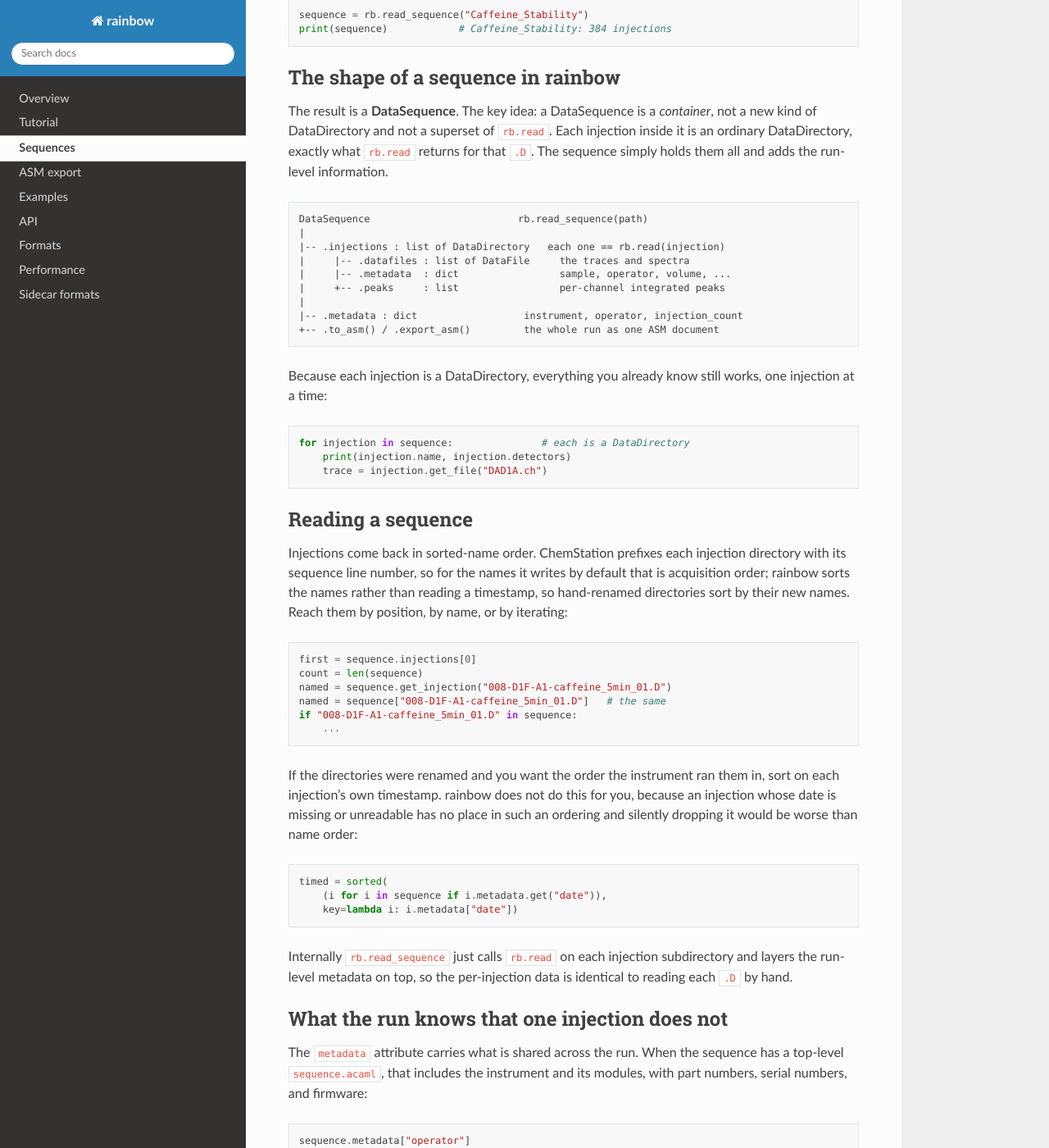
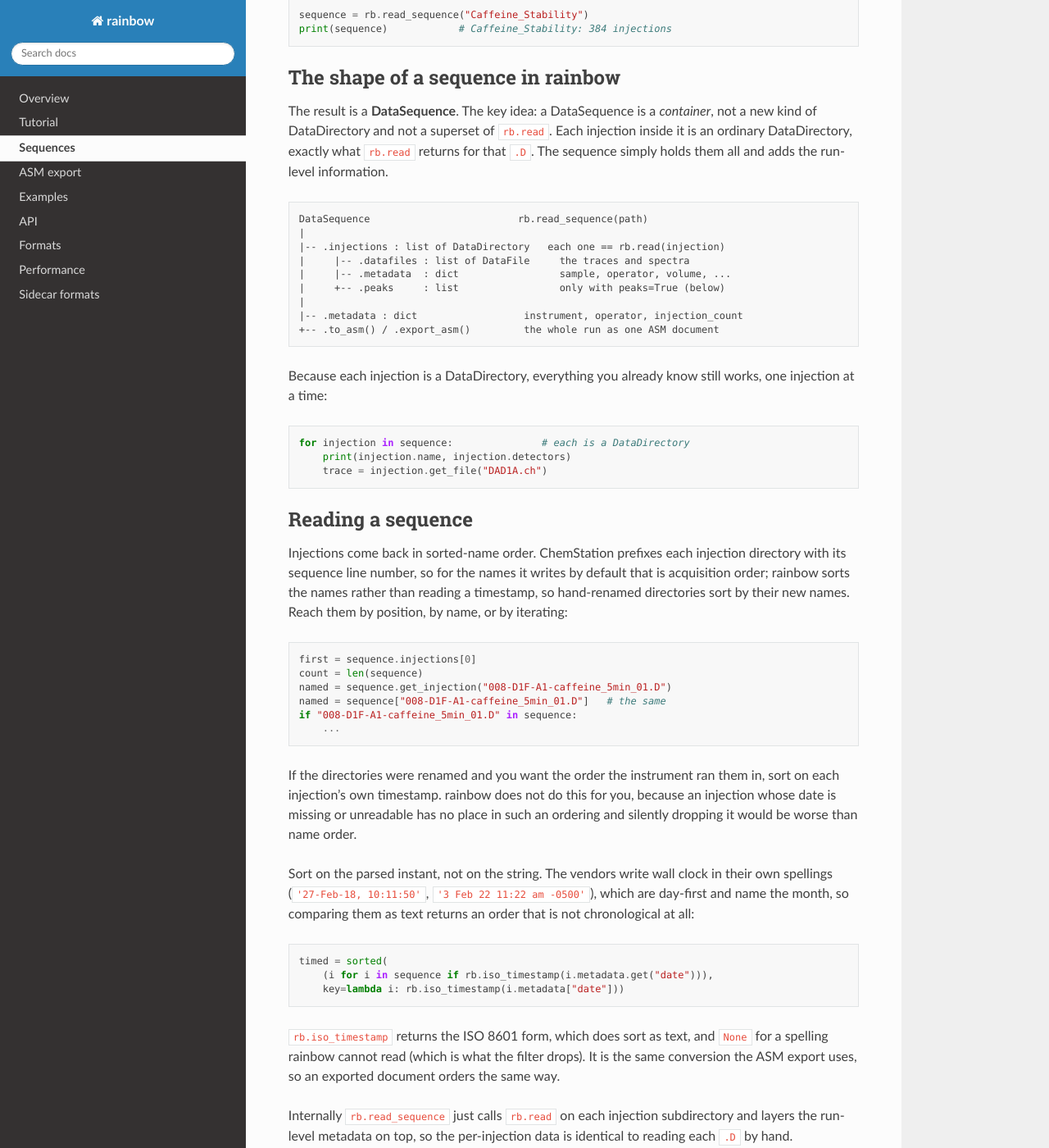
Before and after one commit to evanyeyeye/rainbow, a Sphinx documentation site: the page built from docs/source/sequences.rst, in a window 1280 px wide and 1400 px high, scrolled down 849 px. Shown: the whole window at 82% size. Built offline with Sphinx 7.4.7 and the Read the Docs theme 3.1.0, drawn with Linux system fonts in a browser that asks for light colours.

Commit message:
Make the worked examples work
Both ASM pages walked the exported document by reaching for one of two data
cube keys, and a measurement holds one of three: every MS channel raised
KeyError on the page's own loop. The Waters page printed the unit beside a
comment saying it is always mAU, which is true of no run holding an ELSD, a
CAD or an MS. The Agilent page hard-coded the liquid chromatography aggregate
three lines under recommending technique="GC". The examples are now extracted
from the pages and run against real fixtures, including the ones that reach
each cube key, so a page that drifts fails.

The sequences guide told the reader to recover acquisition order by sorting
metadata["date"], which is the vendor's own spelling: day-first and naming the
month, so the sort it returns is the day-of-month order. rb.iso_timestamp is
the conversion the ASM export already used, exposed for it.

And the tutorial, the first page anyone reads, still showed three directory
metadata keys. It shows the ones this release adds, which are most of them.

```diff
--- /dev/null
+++ b/docs/source/api/rainbow.iso_timestamp.rst
@@ -0,0 +1,6 @@
+rainbow.iso\_timestamp
+======================
+
+.. currentmodule:: rainbow
+
+.. autofunction:: iso_timestamp
--- a/docs/source/sequences.rst
+++ b/docs/source/sequences.rst
@@ -62,7 +62,7 @@ run-level information.
    |-- .injections : list of DataDirectory   each one == rb.read(injection)
    |     |-- .datafiles : list of DataFile     the traces and spectra
    |     |-- .metadata  : dict                 sample, operator, volume, ...
-   |     +-- .peaks     : list                 per-channel integrated peaks
+   |     +-- .peaks     : list                 only with peaks=True (below)
    |
    |-- .metadata : dict                  instrument, operator, injection_count
    +-- .to_asm() / .export_asm()         the whole run as one ASM document
@@ -98,13 +98,23 @@ by iterating:
 If the directories were renamed and you want the order the instrument ran them
 in, sort on each injection's own timestamp. rainbow does not do this for you,
 because an injection whose date is missing or unreadable has no place in such
-an ordering and silently dropping it would be worse than name order:
+an ordering and silently dropping it would be worse than name order.
+
+Sort on the parsed instant, not on the string. The vendors write wall clock in
+their own spellings (:code:`'27-Feb-18, 10:11:50'`, :code:`'3 Feb 22 11:22 am
+-0500'`), which are day-first and name the month, so comparing them as text
+returns an order that is not chronological at all:
 
 .. code-block:: python
 
    timed = sorted(
-       (i for i in sequence if i.metadata.get("date")),
-       key=lambda i: i.metadata["date"])
+       (i for i in sequence if rb.iso_timestamp(i.metadata.get("date"))),
+       key=lambda i: rb.iso_timestamp(i.metadata["date"]))
+
+:code:`rb.iso_timestamp` returns the ISO 8601 form, which does sort as text,
+and :code:`None` for a spelling rainbow cannot read (which is what the filter
+drops). It is the same conversion the ASM export uses, so an exported document
+orders the same way.
 
 Internally :code:`rb.read_sequence` just calls :code:`rb.read` on each injection
 subdirectory and layers the run-level metadata on top, so the per-injection
```
Also changed, not shown: docs/source/asm/agilent.rst (+13 -5 lines), docs/source/asm/waters.rst (+12 -3 lines), docs/source/tutorial.rst (+14 -3 lines), 1 other file.
